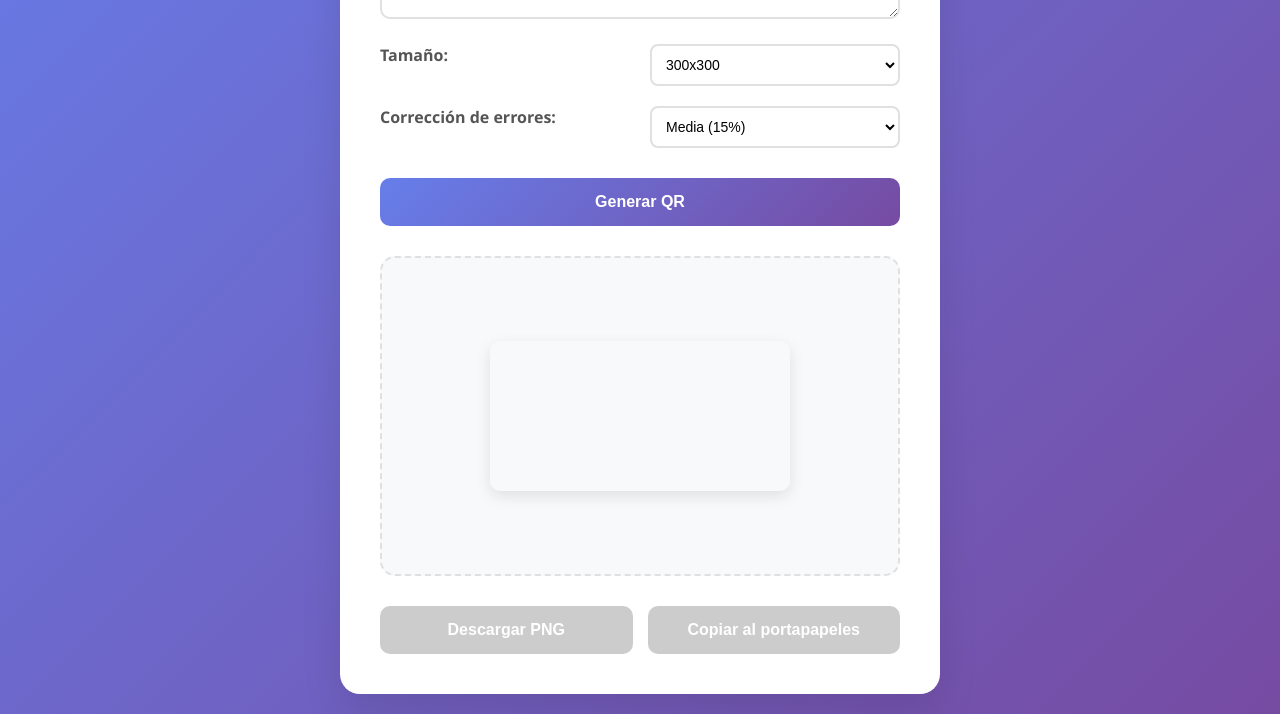
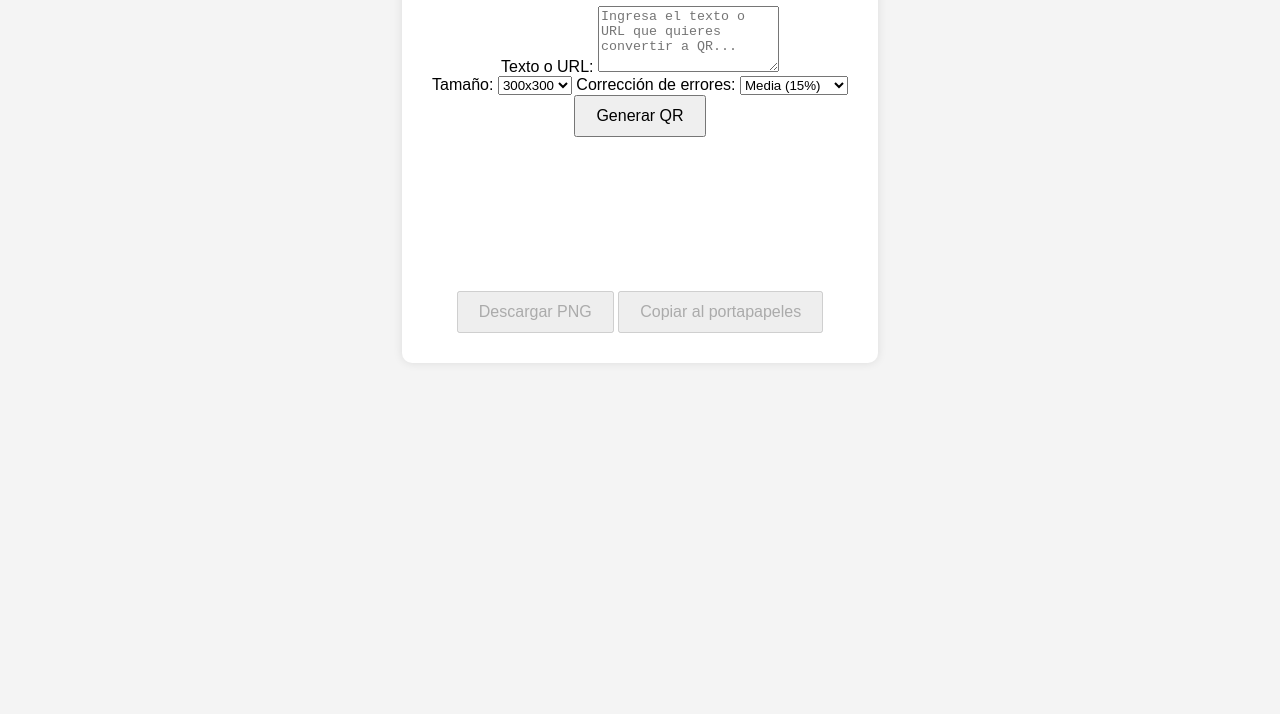
Before and after one commit to antoniotrenado/javaqr1, a plain HTML site: page index.html in a window 1280 px wide. Shown: the part 278-992 px from the top of the page. After the commit the page ends 816 px from the top, so only its background shows below. Drawn offline with Linux system fonts and the light colour scheme.

Commit message:
style.css

```diff
--- a/style.css
+++ b/style.css
@@ -1,167 +1,33 @@
-* {
-    margin: 0;
-    padding: 0;
-    box-sizing: border-box;
-}
-
 body {
-    font-family: 'Segoe UI', Tahoma, Geneva, Verdana, sans-serif;
-    background: linear-gradient(135deg, #667eea 0%, #764ba2 100%);
-    min-height: 100vh;
-    display: flex;
-    align-items: center;
-    justify-content: center;
-    padding: 20px;
+  font-family: Arial, sans-serif;
+  background: #f4f4f4;
+  display: flex;
+  justify-content: center;
+  align-items: center;
+  height: 100vh;
 }
 
 .container {
-    background: white;
-    border-radius: 20px;
-    box-shadow: 0 20px 40px rgba(0, 0, 0, 0.1);
-    padding: 40px;
-    max-width: 600px;
-    width: 100%;
+  background: white;
+  padding: 30px;
+  border-radius: 10px;
+  box-shadow: 0 0 10px rgba(0,0,0,0.1);
+  text-align: center;
 }
 
-h1 {
-    text-align: center;
-    color: #333;
-    margin-bottom: 30px;
-    font-size: 2.5em;
-    background: linear-gradient(135deg, #667eea 0%, #764ba2 100%);
-    -webkit-background-clip: text;
-    -webkit-text-fill-color: transparent;
-}
-
-.input-section {
-    margin-bottom: 30px;
-}
-
-label {
-    display: block;
-    margin-bottom: 8px;
-    color: #555;
-    font-weight: 600;
-}
-
-textarea {
-    width: 100%;
-    padding: 15px;
-    border: 2px solid #e0e0e0;
-    border-radius: 10px;
-    font-size: 16px;
-    resize: vertical;
-    transition: border-color 0.3s ease;
-    font-family: inherit;
-}
-
-textarea:focus {
-    outline: none;
-    border-color: #667eea;
-}
-
-.controls {
-    display: grid;
-    grid-template-columns: 1fr 1fr;
-    gap: 20px;
-    margin: 20px 0;
-}
-
-select {
-    padding: 10px;
-    border: 2px solid #e0e0e0;
-    border-radius: 8px;
-    font-size: 14px;
-    background: white;
-    cursor: pointer;
-}
-
-select:focus {
-    outline: none;
-    border-color: #667eea;
+input[type="text"] {
+  width: 80%;
+  padding: 10px;
+  margin-bottom: 15px;
+  font-size: 16px;
 }
 
 button {
-    background: linear-gradient(135deg, #667eea 0%, #764ba2 100%);
-    color: white;
-    border: none;
-    padding: 15px 30px;
-    border-radius: 10px;
-    font-size: 16px;
-    font-weight: 600;
-    cursor: pointer;
-    transition: transform 0.2s ease, box-shadow 0.2s ease;
-    width: 100%;
-    margin-top: 10px;
+  padding: 10px 20px;
+  font-size: 16px;
+  cursor: pointer;
 }
 
-button:hover:not(:disabled) {
-    transform: translateY(-2px);
-    box-shadow: 0 10px 20px rgba(102, 126, 234, 0.3);
+#qrcode {
+  margin-top: 20px;
 }
-
-button:disabled {
-    background: #cccccc;
-    cursor: not-allowed;
-    transform: none;
-    box-shadow: none;
-}
-
-.output-section {
-    text-align: center;
-}
-
-#qr-container {
-    margin: 20px 0;
-    display: flex;
-    justify-content: center;
-    align-items: center;
-    min-height: 320px;
-    background: #f8f9fa;
-    border-radius: 15px;
-    border: 2px dashed #e0e0e0;
-}
-
-#qr-canvas {
-    border-radius: 10px;
-    box-shadow: 0 5px 15px rgba(0, 0, 0, 0.1);
-}
-
-.actions {
-    display: grid;
-    grid-template-columns: 1fr 1fr;
-    gap: 15px;
-    margin-top: 20px;
-}
-
-.error-message {
-    background: #ff6b6b;
-    color: white;
-    padding: 15px;
-    border-radius: 10px;
-    margin-top: 20px;
-    display: none;
-    text-align: center;
-}
-
-.error-message.show {
-    display: block;
-}
-
-@media (max-width: 600px) {
-    .container {
-        padding: 20px;
-    }
-
-    h1 {
-        font-size: 2em;
-    }
-
-    .controls {
-        grid-template-columns: 1fr;
-    }
-
-    .actions {
-        grid-template-columns: 1fr;
-    }
-}
```
